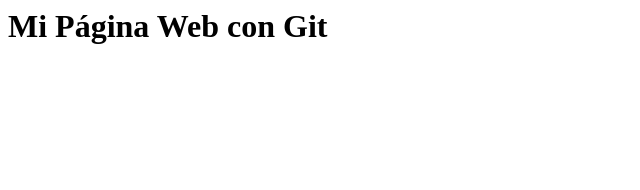
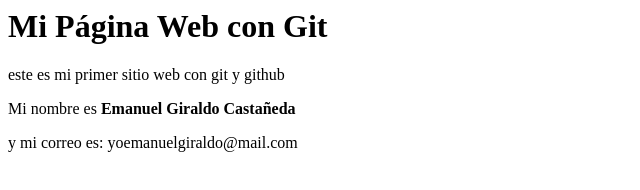
Before and after one commit to EmanuelGC8221/mipaginaweb, a plain HTML site: page index.html in a window 1280 px wide. Shown: the whole page, without its empty margins (0-640 px from the left). Drawn offline with Linux system fonts and the light colour scheme.

Commit message:
Se agregó una descripción al index

```diff
--- a/index.html
+++ b/index.html
@@ -1 +1,4 @@
 <h1>Mi Página Web con Git </h1>
+<p>este es mi primer sitio web con git y github</p>
+<p> Mi nombre es <strong>Emanuel Giraldo Castañeda</strong> </p>
+<p> y mi correo es: yoemanuelgiraldo@mail.com</p>
```
